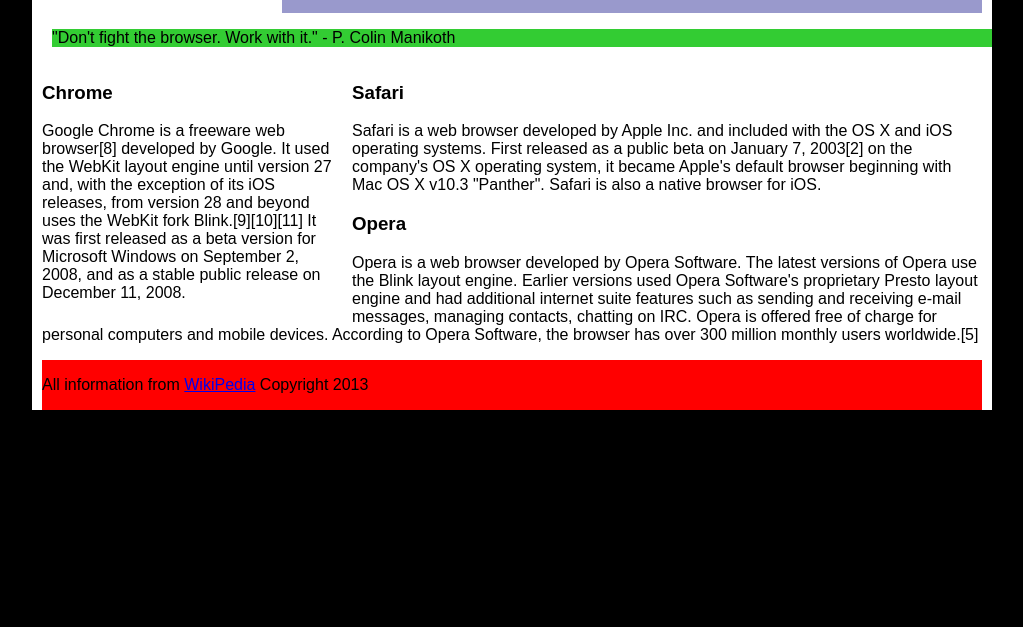
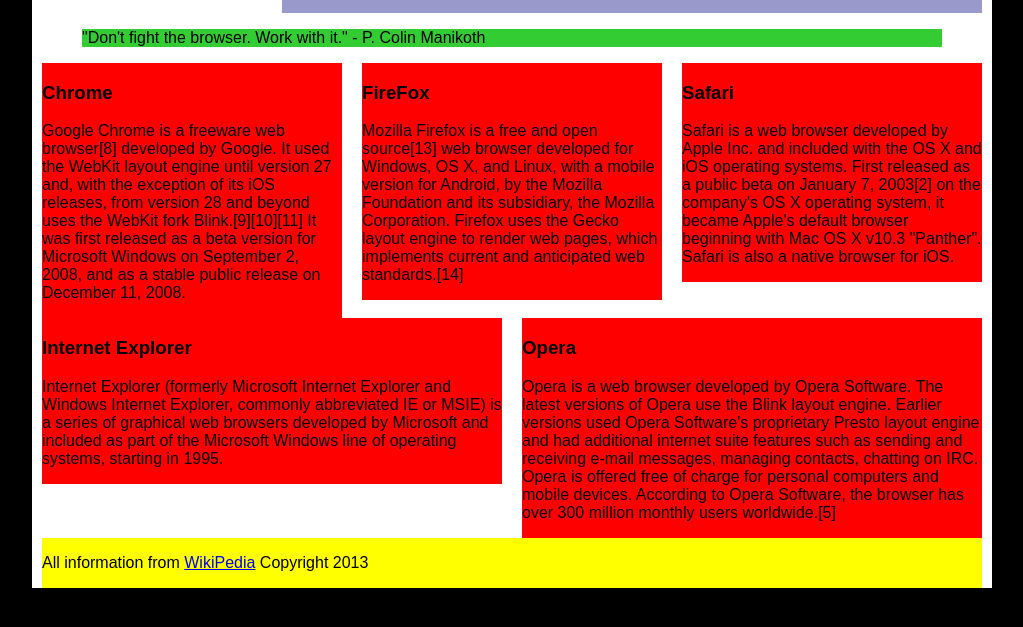
Before and after one commit to batanasova/Midterm-Refresher, a plain HTML site: page index.html in a window 1280 px wide. Shown: the part 109-736 px from the top of the page, without its empty margins (128-1151 px from the left). Drawn offline with Linux system fonts and the light colour scheme.

Commit message:
Update Commit

```diff
--- a/css/styles.css
+++ b/css/styles.css
@@ -17,6 +17,10 @@
 }
 
 footer {
+	background: yellow;
+}
+
+section {
 	background: red;
 }
 
--- a/index.html
+++ b/index.html
@@ -19,12 +19,11 @@
 
 <!-- Header -->
     <header class="grid_3">
-
         <h1>Browsers</h1>
     </header>
+
     <!-- Navigation -->
     <nav class="grid_9">
-
         <ul>
             <li id="mozilla"><a href="http://getfirefox.com">FireFox</a></li>
             <li id="google"><a href="https://www.google.com/intl/en/chrome/browser/">Chrome</a></li>
@@ -36,8 +35,7 @@
 
     <!-- Quote -->
     <aside class="grid_12">
-
-    <blockquote class="grid_12">
+        <blockquote>
             "Don't fight the browser. Work with it." - P. Colin Manikoth
         </blockquote>
     </aside>
@@ -50,27 +48,27 @@
                 <p>Google Chrome is a freeware web browser[8] developed by Google. It used the WebKit layout engine until version 27 and, with the exception of its iOS releases, from version 28 and beyond uses the WebKit fork Blink.[9][10][11] It was first released as a beta version for Microsoft Windows on September 2, 2008, and as a stable public release on December 11, 2008.</p>
             </section>
 
-	<section class="grid_4>
+            <section class="grid_4">
                 <h3>FireFox</h3>
                 <p>Mozilla Firefox is a free and open source[13] web browser developed for Windows, OS X, and Linux, with a mobile version for Android, by the Mozilla Foundation and its subsidiary, the Mozilla Corporation. Firefox uses the Gecko layout engine to render web pages, which implements current and anticipated web standards.[14]</p>
             </section>
 
-	<section class="grid_4 omega>
+            <section class="grid_4 omega">
                 <h3>Safari</h3>
                 <p>Safari is a web browser developed by Apple Inc. and included with the OS X and iOS operating systems. First released as a public beta on January 7, 2003[2] on the company's OS X operating system, it became Apple's default browser beginning with Mac OS X v10.3 "Panther". Safari is also a native browser for iOS.</p>
             </section>
+        </div>
 
-    <section class="grid_6>
+        <section class="grid_6">
             <h3>Internet Explorer</h3>
             <p>Internet Explorer (formerly Microsoft Internet Explorer and Windows Internet Explorer, commonly abbreviated IE or MSIE) is a series of graphical web browsers developed by Microsoft and included as part of the Microsoft Windows line of operating systems, starting in 1995. </p>
         </section>
 
-    <section class="grid_6>
+        <section class="grid_6">
             <h3>Opera</h3>
             <p>Opera is a web browser developed by Opera Software. The latest versions of Opera use the Blink layout engine. Earlier versions used Opera Software's proprietary Presto layout engine and had additional internet suite features such as sending and receiving e-mail messages, managing contacts, chatting on IRC. Opera is offered free of charge for personal computers and mobile devices. According to Opera Software, the browser has over 300 million monthly users worldwide.[5]</p>
         </section>
     </article>
-
 
     <!-- Footer -->
     <footer class="grid_12">
```
Lines whose indentation alone changed are shown as unchanged.
